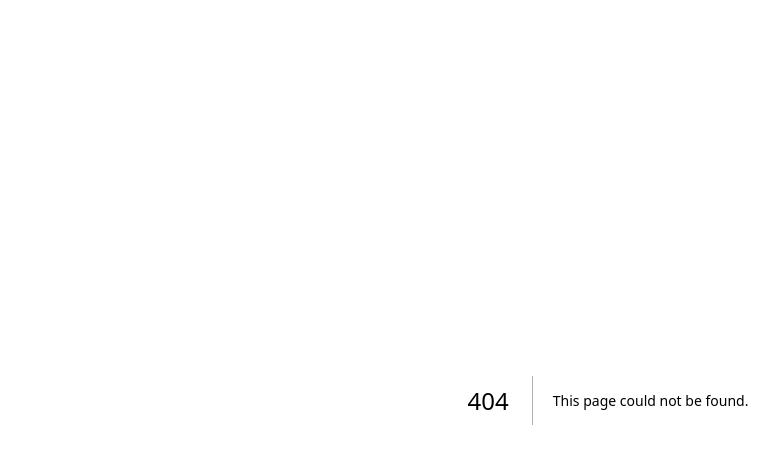
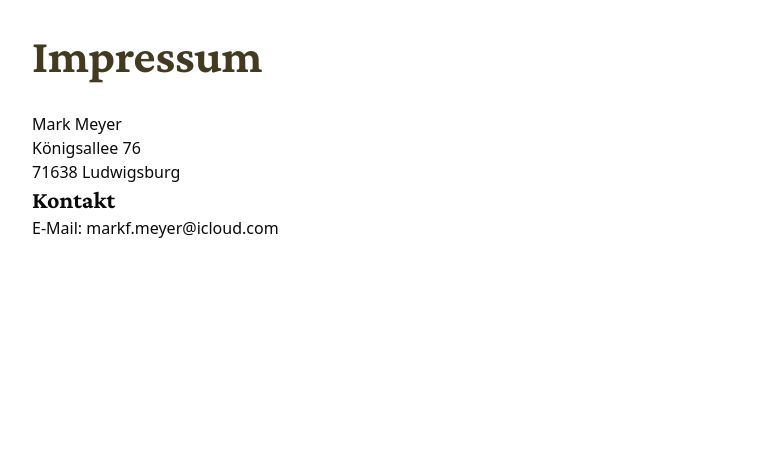
Before and after one commit to phytrisha/coffee-project-landingpage, a Next.js app: page /imprint in a window 1280 px wide. Before the commit this address had no page. Shown: the top 464 px of the page, without its empty margins (32-811 px from the left). Built offline with nearby package versions, Linux system fonts and the light colour scheme.

Commit message:
added imprint

```diff
--- /dev/null
+++ b/app/imprint/page.tsx
@@ -0,0 +1,16 @@
+export default function Imprint() {
+    return (
+      <div className="grid grid-rows-[20px_1fr_20px]">
+        <main className='w-full max-w-6xl mx-auto my-8'>
+            <h2 className="text-4xl md:text-5xl font-serif font-bold text-[#433A21] mb-8">
+                Impressum
+            </h2>
+            <p>Mark Meyer</p>
+            <p>Königsallee 76</p>
+            <p>71638 Ludwigsburg</p>
+            <h3 className="text-2xl font-serif font-bold">Kontakt</h3>
+            <p>E-Mail: markf.meyer@icloud.com</p>
+        </main>
+      </div>
+    );
+  }
--- a/app/layout.tsx
+++ b/app/layout.tsx
@@ -24,8 +24,8 @@ const inter = Inter({
 })
 
 export const metadata: Metadata = {
-  title: "Create Next App",
-  description: "Generated by create next app",
+  title: "The Coffee Project",
+  description: "Strengthening local coffee culture around you. One sip at a time.",
 };
 
 export default function RootLayout({
--- a/app/page.tsx
+++ b/app/page.tsx
@@ -6,7 +6,7 @@ import AboutSection from '@/components/sections/about';
 export default function Home() {
   return (
     <div className="grid grid-rows-[20px_1fr_20px]">
-      <main>
+      <main className='max-w-8xl mx-auto'>
         <Hero />
         <ConceptSection />
         <ContentHighlight
--- a/components/sections/about.tsx
+++ b/components/sections/about.tsx
@@ -1,4 +1,5 @@
 import React from 'react';
+import Link from 'next/link'
 
 const AboutSection = () => {
   return (
@@ -12,6 +13,9 @@ const AboutSection = () => {
           quis magna facilisis, et eleifend elit rhoncus. Vestibulum vel velit lorem. Quisque
           vulputate, lorem eu tempor tincidunt, augue ante sagittis quam.
         </p>
+        <div className='flex flex-center'>
+          <Link className='mx-auto' href="/imprint">Impressum</Link>
+        </div>
       </div>
     </div>
   );
```
